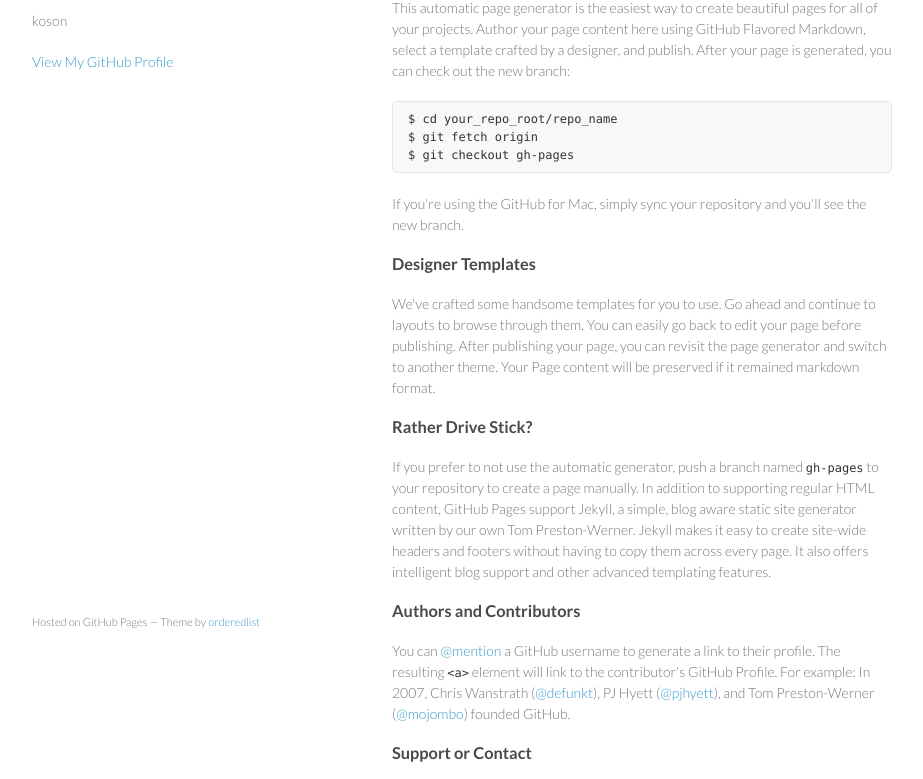
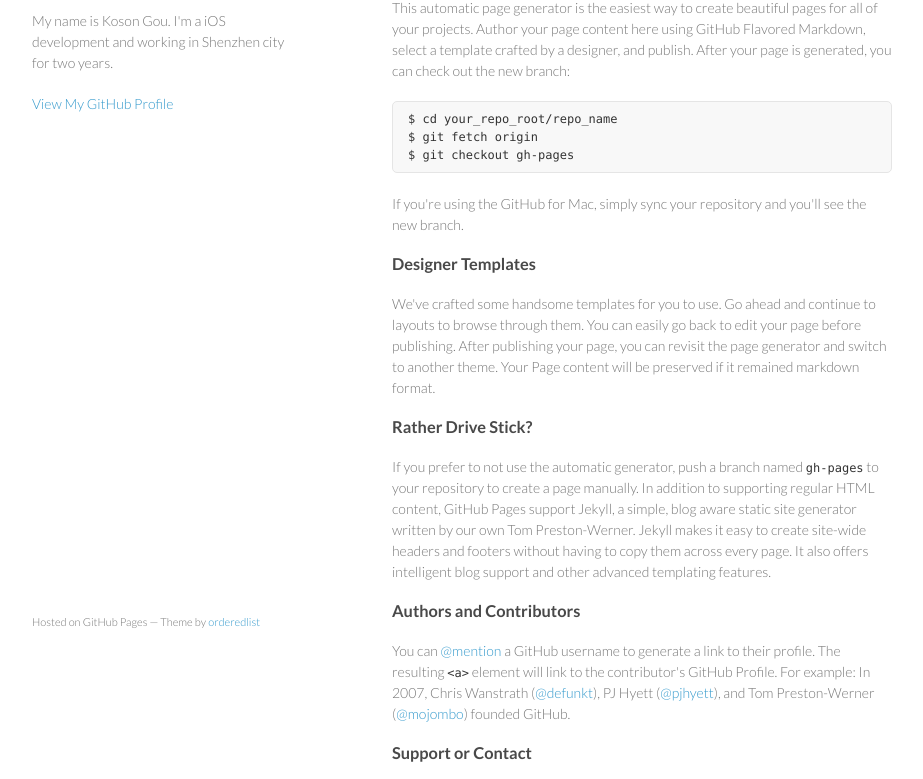
Before and after one commit to KosonGou/kosongou.github.com, a plain HTML site: page index.html in a window 1280 px wide. Shown: the part 99-878 px from the top of the page, without its empty margins (178-1101 px from the left). Drawn offline with Linux system fonts and the light colour scheme.

Commit message:
Update index.html

```diff
--- a/index.html
+++ b/index.html
@@ -16,7 +16,7 @@
     <div class="wrapper">
       <header>
         <h1>kosongou.github.com</h1>
-        <p>koson</p>
+        <p>My name is Koson Gou. I'm a iOS development and working in Shenzhen city for two years.</p>
 
 
         <p class="view"><a href="https://github.com/KosonGou">View My GitHub Profile</a></p>
```
